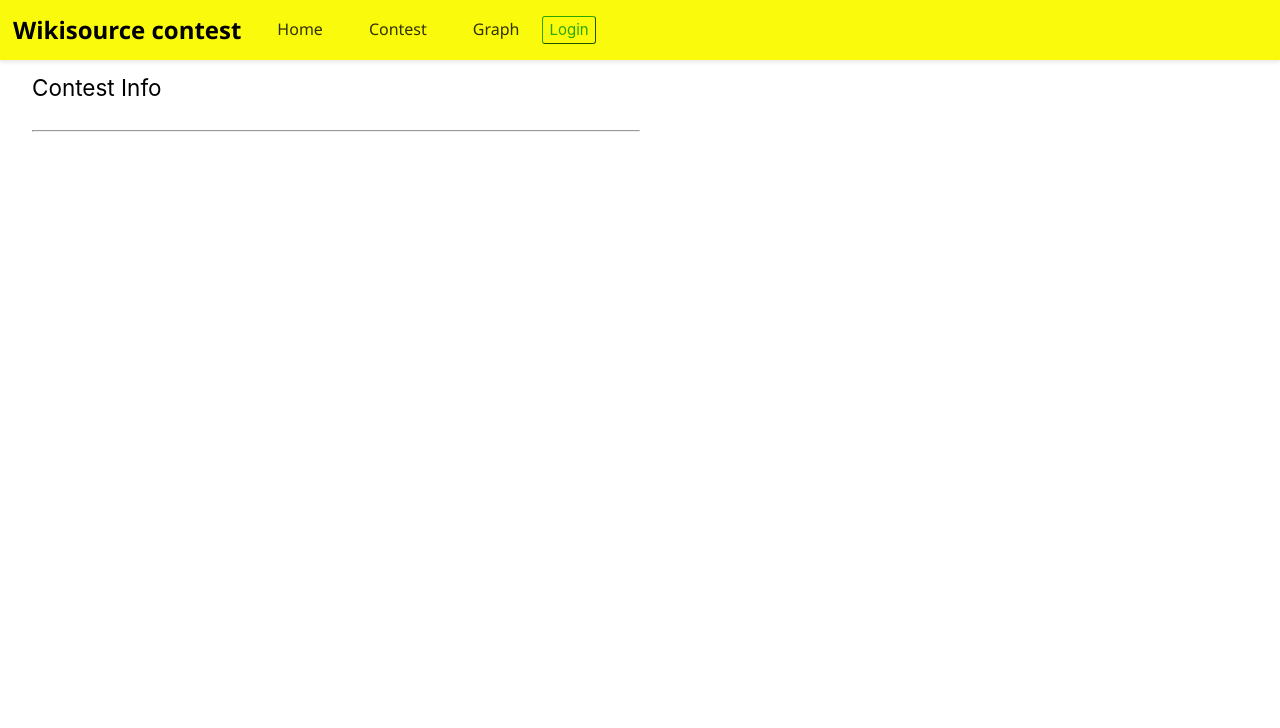
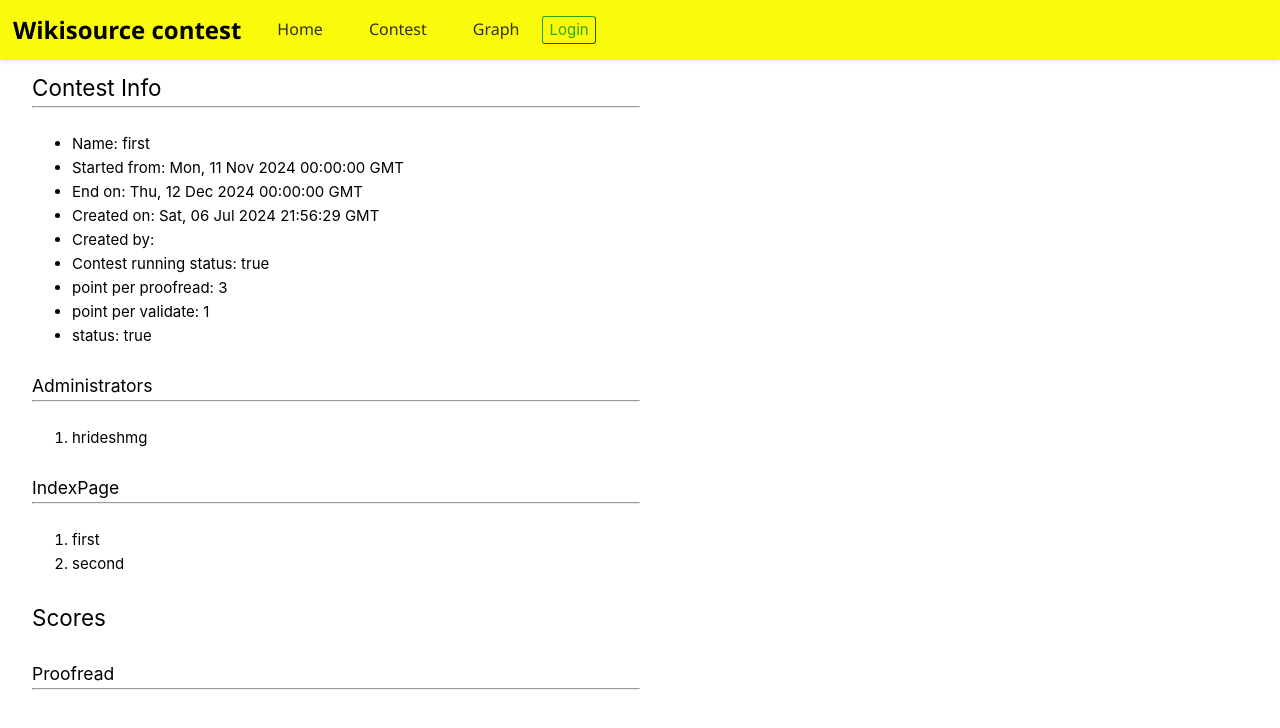
Before and after one commit to indictechcom/wscontest, a Vue app: page /Contestdetails in a window 1280 px wide. Shown: the top 728 px of the page. Built offline with nearby package versions, Linux system fonts and the light colour scheme; no server answers.

Commit message:
Started the details page

```diff
--- a/src/components/Contestdetails.vue
+++ b/src/components/Contestdetails.vue
@@ -1,8 +1,55 @@
 <template>
     <div class="details">
       <h2>Contest Info</h2>
+
+      <hr/>
       <br>
-      <hr/>
+      <ul v-if="contestDetails">
+      <li>Name: {{ contestDetails.name }}</li>
+      <li>Started from: {{ contestDetails.start_date}}</li>
+      <li>End on: {{ contestDetails.end_date}}</li>
+      <li>Created on: {{contestDetails.createdon}}</li>
+      <li>Created by: {{contestDetails.created_by}}</li>
+      <li>Contest running status: {{ contestDetails.status }}</li>
+      <li>point per proofread: {{ contestDetails.point_per_proofread }}</li>
+      <li>point per validate: {{ contestDetails.point_per_validate }}</li>
+      <li>status: {{ contestDetails.status }}</li>
+      </ul>
+
+    <br>
+
+
+    <h3>Administrators</h3>
+
+    <hr/>
+    <br>
+    <ol>
+      <li v-for="(admin, index) in administrators" :key="index">
+        {{ admin }}
+      </li>
+    </ol>
+
+    <br>
+
+
+    <h3>IndexPage</h3>
+
+    <hr/>
+    <br>
+    <ol>
+      <li v-for="(page, index) in books" :key="index">
+        {{ page }}
+      </li>
+    </ol>
+
+    <br>
+
+    <h2>Scores</h2>
+    <br>
+    <h3>Proofread</h3>
+    <hr/>
+
+
     </div>
 </template>
 
@@ -21,17 +68,62 @@ export default {
     };
   },
   mounted() {
-    axios.get('')
-    .then(response => {
-        const data = response.data;
-        this.administrators = data.adminstrators;
+
+    const data =
+{
+    "adminstrators": [
+        "hrideshmg"
+    ],
+    "books": [
+        "first",
+        "second"
+    ],
+    "contest_details": {
+        "created_by": null,
+        "createdon": "Sat, 06 Jul 2024 21:56:29 GMT",
+        "end_date": "Thu, 12 Dec 2024 00:00:00 GMT",
+        "lang": "enc",
+        "name": "first",
+        "point_per_proofread": 3,
+        "point_per_validate": 1,
+        "start_date": "Mon, 11 Nov 2024 00:00:00 GMT",
+        "status": true
+    },
+    "users": [
+        {
+            "dummy3": {
+                "pages": [
+                    {
+                        "page_name": "bruh16"
+                    },
+                    {
+                        "page_name": "bruh17"
+                    }
+                ],
+                "points": 6,
+                "proofread_count": 2,
+                "validated_count": 0
+            }
+        }
+    ]
+}
+
+this.administrators = data.adminstrators;
         this.books = data.books;
         this.contestDetails = data.contest_details;
         this.users = data.users;
-      })
-      .catch(error => {
-        console.error('API call failed:', error);
-      });
+
+    // axios.get('')
+    // .then(response => {
+    //     const data = response.data;
+    //     this.administrators = data.adminstrators;
+    //     this.books = data.books;
+    //     this.contestDetails = data.contest_details;
+    //     this.users = data.users;
+    //   })
+    //   .catch(error => {
+    //     console.error('API call failed:', error);
+    //   });
   },
 
 
--- a/src/components/Createcontest.vue
+++ b/src/components/Createcontest.vue
@@ -72,7 +72,13 @@
             admins: admins.value,
             proofread_points: stov.value,
             validate_points: vtop.value
-            });
+            },
+            {
+              withCredentials: true ,headers: {
+                'Content-Type': 'application/json'
+              }
+            }
+          );
 
             console.log('Response from API:', response.data);
         } catch (error) {
```
